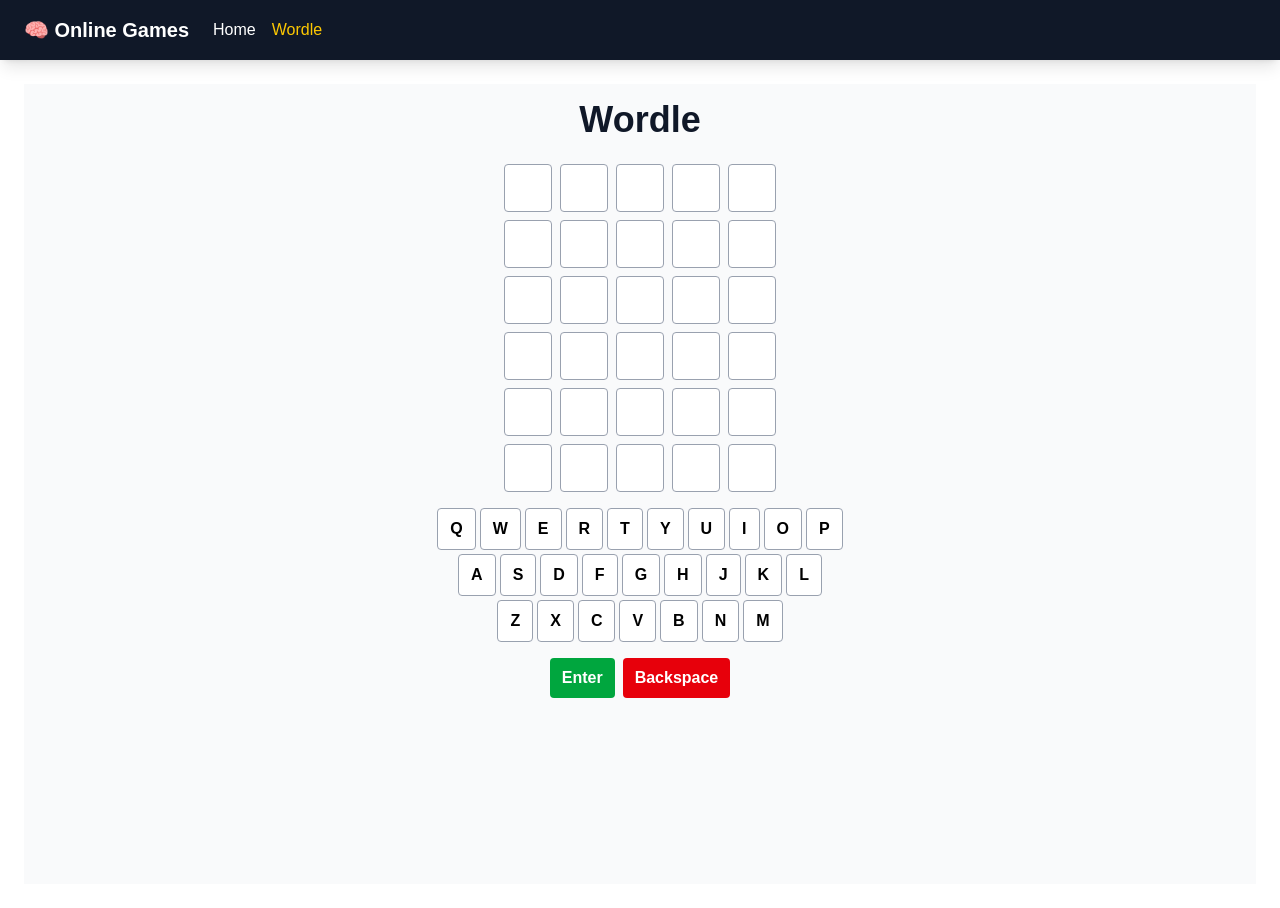
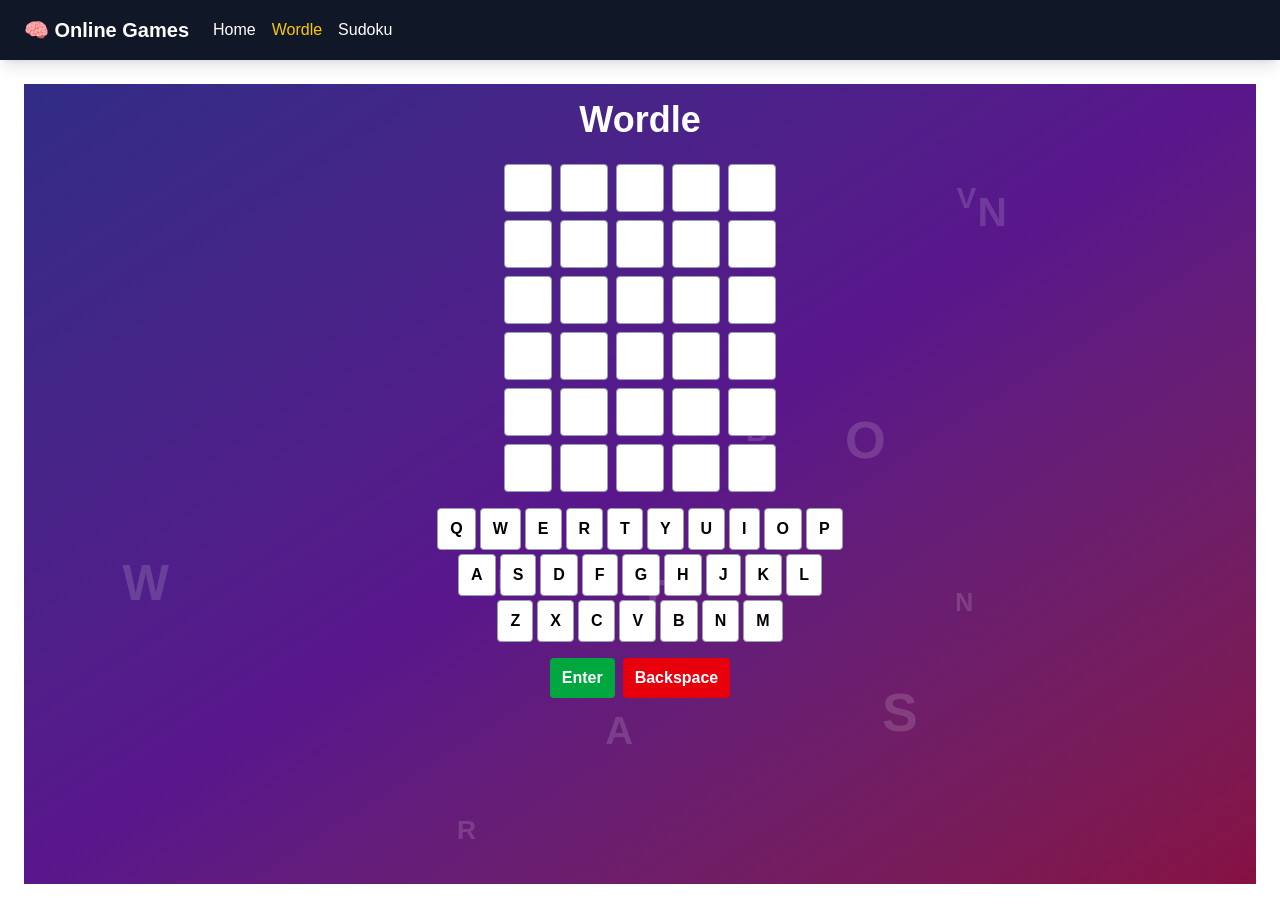
Before and after one commit to chetanbasuray/online-games, a Next.js app: page /wordle in a window 1280 px wide. Built offline with nearby package versions, Linux system fonts and the light colour scheme.

Commit message:
add animations, add background color and dynamic elements, add placeholder for sudoku

```diff
--- a/app/components/NavBar.js
+++ b/app/components/NavBar.js
@@ -8,6 +8,7 @@
   const navItems = [
     { name: "Home", path: "/" },
     { name: "Wordle", path: "/wordle" },
+    { name: "Sudoku", path: "/sudoku" },
   ];
 
   return (
--- /dev/null
+++ b/app/sudoku/page.js
@@ -0,0 +1,25 @@
+"use client";
+import { motion } from "framer-motion";
+
+export default function Sudoku() {
+  return (
+    <div className="min-h-screen flex flex-col items-center justify-center bg-gradient-to-r from-indigo-500 via-purple-500 to-pink-500 overflow-hidden">
+      <motion.h1
+        initial={{ opacity: 0, scale: 0.8 }}
+        animate={{ opacity: 1, scale: 1 }}
+        transition={{ duration: 1 }}
+        className="text-5xl sm:text-6xl font-bold text-white mb-6 text-center"
+      >
+        Sudoku
+      </motion.h1>
+      <motion.p
+        initial={{ opacity: 0 }}
+        animate={{ opacity: 1 }}
+        transition={{ duration: 1.5 }}
+        className="text-xl sm:text-2xl text-white/80 mb-12 text-center max-w-xl"
+      >
+        Coming Soon! Stay tuned for your favorite number puzzles directly in the browser.
+      </motion.p>
+    </div>
+  );
+}
--- a/app/wordle/page.js
+++ b/app/wordle/page.js
@@ -1,13 +1,15 @@
 "use client";
-import { useState, useEffect } from "react";
+import { useState, useEffect, useRef } from "react";
 import { WORDS } from "./words";
 import Keyboard from "../components/keyboard";
 import dynamic from "next/dynamic";
+import { motion } from "framer-motion";
 
 const confetti = dynamic(() => import("canvas-confetti"), { ssr: false });
 
 const MAX_GUESSES = 6;
 const WORD_LENGTH = 5;
+const LETTERS = "ABCDEFGHIJKLMNOPQRSTUVWXYZ".split("");
 
 export default function Wordle() {
   const [solution, setSolution] = useState("");
@@ -16,15 +18,33 @@
   const [flippedTiles, setFlippedTiles] = useState([]);
   const [isWin, setIsWin] = useState(false);
   const [message, setMessage] = useState("");
-  const [letterStatus, setLetterStatus] = useState({}); // for keyboard
+  const [letterStatus, setLetterStatus] = useState({});
+  const [floatingLetters, setFloatingLetters] = useState([]);
+  const hasGeneratedLetters = useRef(false);
 
-  // Pick a random word on mount
+  // pick random word on mount
   useEffect(() => {
     const word = WORDS[Math.floor(Math.random() * WORDS.length)];
     setSolution(word);
   }, []);
 
-  // Physical keyboard
+  // generate subtle background floating letters once
+  useEffect(() => {
+    if (hasGeneratedLetters.current) return;
+    const lettersArray = Array.from({ length: 12 }, (_, i) => ({
+      id: i,
+      letter: LETTERS[Math.floor(Math.random() * LETTERS.length)],
+      top: Math.random() * 100,
+      left: Math.random() * 100,
+      size: 3 + Math.random() * 4,
+      duration: 10 + Math.random() * 8,
+      delay: Math.random() * 3,
+    }));
+    setFloatingLetters(lettersArray);
+    hasGeneratedLetters.current = true;
+  }, []);
+
+  // physical keyboard
   useEffect(() => {
     const handleKeyDown = (e) => {
       if (isWin) return;
@@ -43,7 +63,6 @@
 
   const removeLetter = () => setCurrentGuess((prev) => prev.slice(0, -1));
 
-  // Helper for repeated letters
   const getGuessColors = (guess, solution) => {
     const result = Array(guess.length).fill("absent");
     const solutionLetters = solution.split("");
@@ -51,7 +70,6 @@
     const letterCount = {};
     solutionLetters.forEach((l) => { letterCount[l] = (letterCount[l] || 0) + 1; });
 
-    // 1️⃣ Green pass
     guessLetters.forEach((l, i) => {
       if (solutionLetters[i] === l) {
         result[i] = "correct";
@@ -59,7 +77,6 @@
       }
     });
 
-    // 2️⃣ Yellow pass
     guessLetters.forEach((l, i) => {
       if (result[i] === "correct") return;
       if (letterCount[l] > 0) {
@@ -67,6 +84,7 @@
         letterCount[l] -= 1;
       }
     });
+
     return result;
   };
 
@@ -84,7 +102,6 @@
     const guessUpper = currentGuess.toUpperCase();
     if (guessUpper.length !== WORD_LENGTH) return;
 
-    // Not in list → shake row
     if (!WORDS.includes(guessUpper)) {
       setMessage("Word not found!");
       const rowDiv = document.querySelector(`.grid > div:nth-child(${guesses.length + 1})`);
@@ -100,7 +117,6 @@
     setGuesses(newGuesses);
     setCurrentGuess("");
 
-    // Update keyboard
     const newStatus = { ...letterStatus };
     guessUpper.split("").forEach((letter, i) => {
       if (solution[i] === letter) newStatus[letter] = "correct";
@@ -112,14 +128,12 @@
     });
     setLetterStatus(newStatus);
 
-    // Flip animation
     for (let i = 0; i < WORD_LENGTH; i++) {
       setTimeout(() => {
         setFlippedTiles((prev) => [...prev, { row: guesses.length, col: i }]);
       }, i * 300);
     }
 
-    // Win / lose
     if (guessUpper === solution) {
       setIsWin(true);
       setMessage("🎉 You guessed it!");
@@ -134,14 +148,50 @@
   };
 
   return (
-    <div className="min-h-screen bg-gray-50 flex flex-col items-center p-4">
-      <h1 className="text-4xl font-bold text-gray-900 mb-6">Wordle</h1>
+    <div className="relative min-h-screen overflow-hidden flex flex-col items-center p-4 bg-gradient-to-br from-indigo-900 via-purple-900 to-pink-900">
+      {/* floating subtle letters */}
+      {floatingLetters.map((f) => (
+        <motion.div
+          key={f.id}
+          className="absolute text-white/15 font-bold select-none"
+          style={{
+            fontSize: `${f.size}vmin`,
+            top: `${f.top}%`,
+            left: `${f.left}%`,
+          }}
+          animate={{ y: ["0%", "-10%", "0%"] }}
+          transition={{
+            duration: f.duration,
+            repeat: Infinity,
+            delay: f.delay,
+            ease: "easeInOut",
+          }}
+        >
+          {f.letter}
+        </motion.div>
+      ))}
 
-      {/* Grid */}
-      <div className="grid grid-rows-6 gap-2">
+      {/* title */}
+      <motion.h1
+        initial={{ opacity: 0, y: -30 }}
+        animate={{ opacity: 1, y: 0 }}
+        transition={{ duration: 0.8 }}
+        className="text-4xl font-bold text-white mb-6 z-10"
+      >
+        Wordle
+      </motion.h1>
+
+      {/* grid */}
+      <motion.div
+        initial={{ opacity: 0 }}
+        animate={{ opacity: 1 }}
+        transition={{ duration: 1 }}
+        className="grid grid-rows-6 gap-2 z-10"
+      >
         {Array.from({ length: MAX_GUESSES }).map((_, row) => {
           const guess = guesses[row] || (row === guesses.length ? currentGuess : "");
           const isCurrentRow = row === guesses.length;
+          const isWinningRow = isWin && row === guesses.length - 1;
 
           return (
             <div key={row} className="flex gap-2 justify-center flex-wrap">
@@ -154,27 +204,34 @@
                 const flipped = flippedTiles.some((t) => t.row === row && t.col === col);
 
                 return (
-                  <div
+                  <motion.div
                     key={col}
                     className={`w-14 h-14 sm:w-12 sm:h-12 flex items-center justify-center text-2xl font-bold rounded border tile ${
                       flipped ? "flipped" : ""
                     } ${bgColor}`}
                     style={{ transitionDelay: `${col * 300}ms` }}
+                    animate={isWinningRow ? { scale: [1, 1.2, 1] } : {}}
+                    transition={{ duration: 0.3 }}
                   >
                     {letter}
-                  </div>
+                  </motion.div>
                 );
               })}
             </div>
           );
         })}
-      </div>
+      </motion.div>
 
-      {/* Keyboard */}
+      {/* keyboard */}
       <Keyboard guessedLetters={Object.keys(letterStatus)} onKeyPress={addLetter} letterStatus={letterStatus} />
 
-      {/* Enter / Backspace */}
-      <div className="mt-4 flex gap-2">
+      {/* buttons */}
+      <motion.div
+        initial={{ opacity: 0 }}
+        animate={{ opacity: 1 }}
+        transition={{ duration: 1.2 }}
+        className="mt-4 flex gap-2 z-10"
+      >
         <button
           onClick={submitGuess}
           className="px-4 py-2 sm:px-3 sm:py-2 bg-green-600 text-white font-semibold rounded hover:bg-green-700 transition"
@@ -187,9 +244,18 @@
         >
           Backspace
         </button>
-      </div>
+      </motion.div>
 
-      {message && <p className="mt-6 text-lg font-semibold text-gray-900">{message}</p>}
+      {message && (
+        <motion.p
+          initial={{ opacity: 0, y: -10 }}
+          animate={{ opacity: 1, y: 0 }}
+          transition={{ duration: 0.5 }}
+          className="mt-6 text-lg font-semibold text-white z-10"
+        >
+          {message}
+        </motion.p>
+      )}
     </div>
   );
 }
--- a/package.json
+++ b/package.json
@@ -10,6 +10,7 @@
   },
   "dependencies": {
     "canvas-confetti": "^1.9.3",
+    "framer-motion": "^12.23.24",
     "next": "15.5.5",
     "react": "19.1.0",
     "react-dom": "19.1.0",
```
Also changed, not shown: app/page.js (+69 -90 lines), 1 other file (tests, documents, lock files or other folders).
